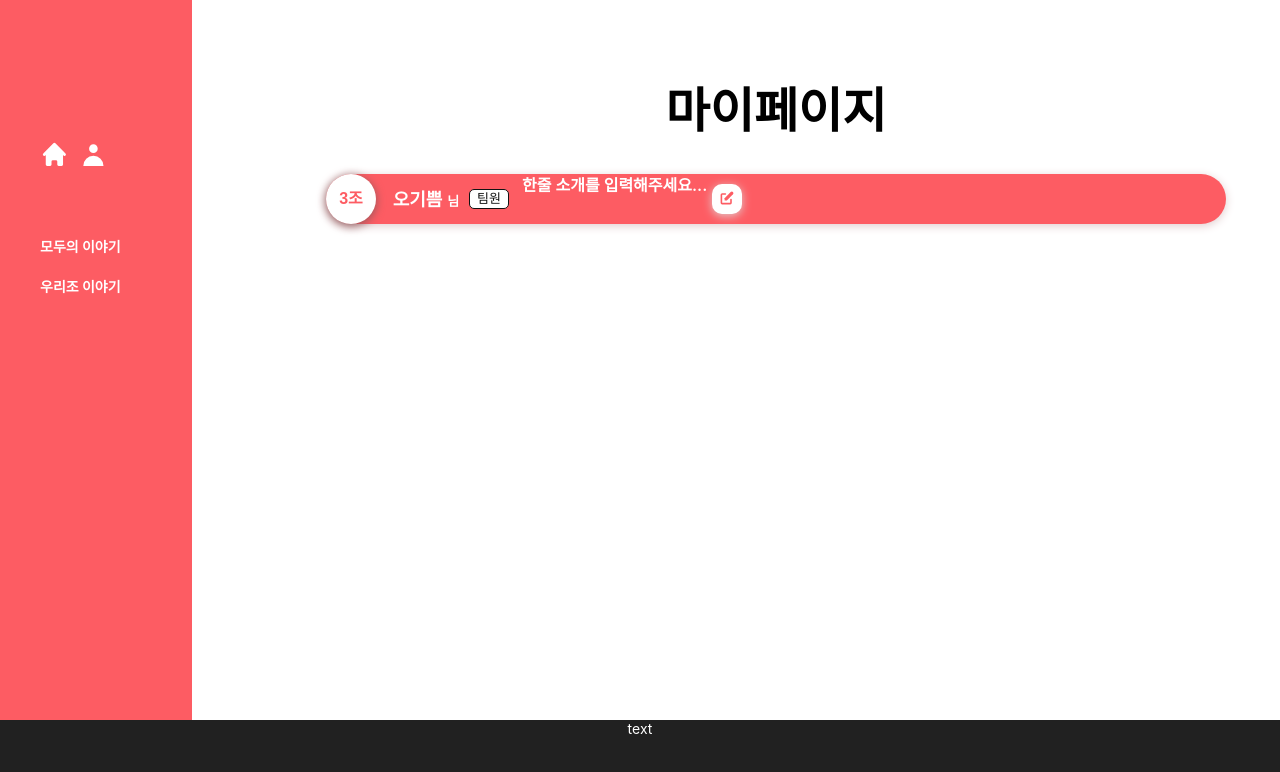
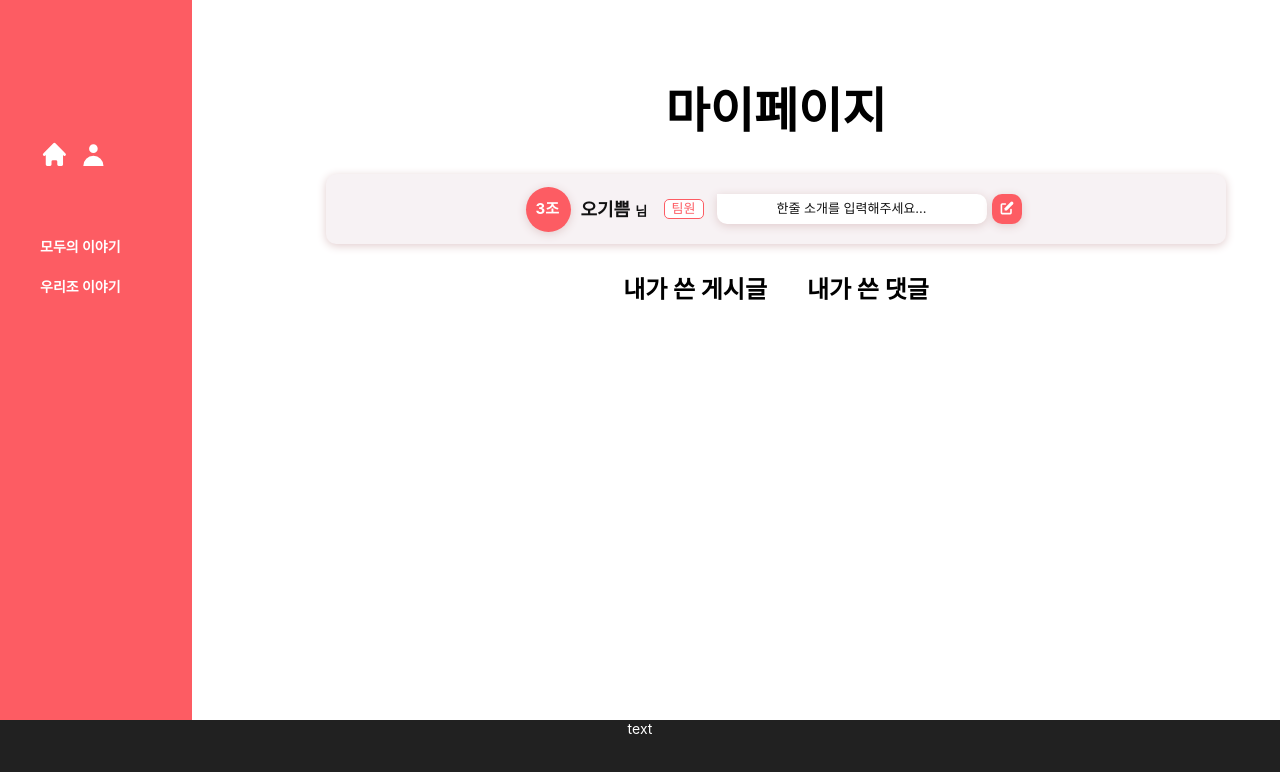
Before and after one commit to joyfive/w6-mini, a React (Create React App) app: page /mypage in a window 1280 px wide. Shown: the top 772 px of the page. Built offline with nearby package versions, Linux system fonts and the light colour scheme.

Commit message:
ING Mypage

```diff
--- a/src/components/elements/Box.jsx
+++ b/src/components/elements/Box.jsx
@@ -14,7 +14,6 @@ export default Box;
 const StDiv = styled.div`
   padding: 10px;
   margin: 5px 5px;
-  width: 240px;
   height: 100%;
   font-weight: 600;
   font-size: 1rem;
@@ -46,16 +45,16 @@ const StDiv = styled.div`
         `;
       case "mytitle":
         return css`
-          display: flex;
+          display: block;
           width: 90%;
           min-width: 300px;
           max-width: 900px;
           margin: 0 auto;
           padding: 0;
-          height: 50px !important;
-          text-align: center;
-          border-radius: 50px;
+          border-radius: 10px;
           box-shadow: ;
+          background-color: #f7f2f4 !important;
+          color: #121212 !important;
 
           @media screen and (max-width: 1080px) {
             max-width: 600px;
@@ -126,9 +125,39 @@ const StDiv = styled.div`
           margin: 10px auto;
           display: block;
         `;
+      case "usercmt":
+        return css`
+          width: 250px;
+          min-height: 10px !important;
+          margin-bottom: 10px;
+          height: 20px;
+          padding: 5px 10px;
+          margin: 10px auto;
+          display: block;
+          border-radius: 0 10px 10px 10px;
+          font-size: 13px;
+          font-weight: 400;
+          border: 0;
+          box-shadow: 0px 2px 10px #e1cccd;
+          text-align: center;
+        `;
+      case "round":
+        return css`
+          width: 25px;
+          height: 25px !important;
+          background-color: #fd5c63 !important;
+          color: white !important;
+          line-height: 1.6;
+          font-size: 15px;
+          font-weight: 700;
+          padding: 10px;
+          border-radius: 50px;
+          margin: 0 10px 0 0;
+          border: 0;
+          box-shadow: 0px 2px 10px #e1cccd;
+        `;
       default:
         return css`
-          width: 240px;
           height: 30px !important;
           padding: 10px;
           margin: 20px auto;
--- a/src/components/elements/Button.jsx
+++ b/src/components/elements/Button.jsx
@@ -53,23 +53,11 @@ const StButton = styled.button`
           width: 30px;
           height: 30px !important;
           padding: 6px;
+
+          border: 0;
+          box-shadow: 0px 2px 10px #e1cccd;
         `;
-      case "round":
-        return css`
-          width: 50px;
-          height: 50px !important;
-          padding: 10px;
-          border-radius: 50px;
-          margin: 0 10px 0 0;
-          border: 0;
-          cursor: default;
-          box-shadow: 0px 2px 10px #91585b;
 
-          :hover {
-            color: #fd5c63;
-            background-color: white;
-          }
-        `;
       default:
         return css`
           width: 240px;
@@ -121,7 +109,7 @@ const StButton = styled.button`
           background-color: white;
           border: 1px solid #fd5c63;
           cursor: default;
-          width: 100%;
+          width: 40px;
           font-size: 13px;
           font-weight: 400;
           padding: 3px;
--- a/src/pages/Mypage.jsx
+++ b/src/pages/Mypage.jsx
@@ -11,24 +11,37 @@ const Mypage = () => {
     <Layout>
       <H1>마이페이지</H1>
       <Box size="mytitle" color="reverse">
+        <Flex>
           <Left>
-          <Button size="round">3조</Button>
+            <Box size="round">3조</Box>
             <Tag>
               <User>
                 <span>오기쁨</span>님
               </User>
-            <Button color="tag-b">팀원</Button>
+              <Button color="tag-red">팀원</Button>
             </Tag>
+            <Btn>
+              <Button size="small" color="reverse">
+                <HiPencilAlt />
+              </Button>
+            </Btn>
           </Left>
           <Right>
-          <div>
-            <Body>한줄 소개를 입력해주세요...</Body>
-          </div>
-          <Button size="small">
+            <Body>
+              <Box size="usercmt">한줄 소개를 입력해주세요...</Box>
+            </Body>
+            <Btn2>
+              <Button size="small" color="reverse">
                 <HiPencilAlt />
               </Button>
+            </Btn2>
           </Right>
+        </Flex>
       </Box>
+      <Cate>
+        <H2>내가 쓴 게시글</H2>
+        <H2>내가 쓴 댓글</H2>
+      </Cate>
     </Layout>
   );
 };
@@ -41,11 +54,23 @@ const H1 = styled.h1`
   text-align: center;
 `;
 
+const Flex = styled.div`
+  padding: 10px;
+  display: flex;
+  flex-direction: row;
+  justify-content: center;
+  @media screen and (max-width: 700px) {
+    flex-direction: column;
+  }
+`;
 const Left = styled.div`
   display: flex;
-  justify-items: flex-start;
+  justify-content: flex-start;
   align-items: center;
   padding: 0;
+  @media screen and (max-width: 700px) {
+    justify-content: space-around;
+  }
 `;
 
 const Tag = styled.div`
@@ -68,6 +93,41 @@ const User = styled.div`
 
 const Right = styled.div`
   display: flex;
+  @media screen and (max-width: 700px) {
+    flex-direction: column;
+  }
 `;
 
+const Btn = styled.div`
+  display: none;
+  @media screen and (max-width: 700px) {
+    display: block;
+  }
+`;
+const Btn2 = styled.div`
+  display: block;
+  padding-top: 5px;
+  @media screen and (max-width: 700px) {
+    display: none;
+  }
+`;
 const Body = styled.div``;
+
+const Cate = styled.ul`
+  padding: 0;
+  display: flex;
+  justify-content: center;
+`;
+
+const H2 = styled.h2`
+  font-size: 24px;
+  margin: 10px 20px;
+
+  &:hover {
+    color: #fd5c63;
+  }
+  &:checked {
+    color: #fd5c63;
+    border-bottom: 2px solid #fd5c63;
+  }
+`;
```
Lines whose indentation alone changed are shown as unchanged.
